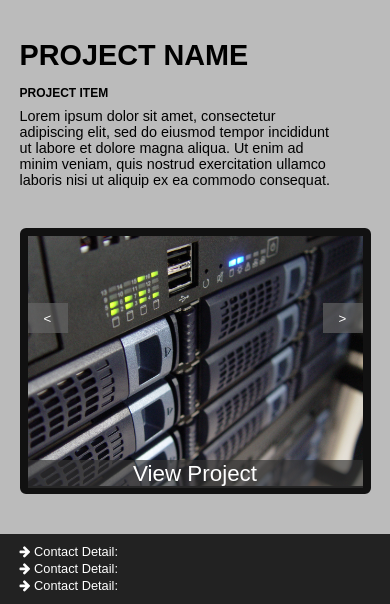
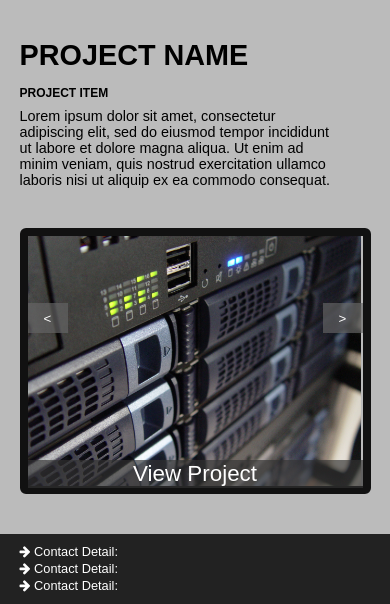
Before and after one commit to hoptond/portfolio, a PHP site: page / in a window 390 px wide. Shown: the part 493-1097 px from the top of the page. Run offline with PHP 8.4, Linux system fonts and the light colour scheme; some libraries are stand-ins or nearby versions.

Commit message:
fixed showcaseviewer image not taking up the whole box on lower resolutions

```diff
--- a/style.css
+++ b/style.css
@@ -136,6 +136,8 @@ header p {
     margin:40px 0 40px 0;
     background-image: url(projectexample.jpg);
     background-size: 100% auto;
+    background-position: center;
+    background-repeat: no-repeat;
 }
 .showcasenav {
     margin: 20% 0 25% 0;
@@ -233,6 +235,11 @@ ul>li{
         width: 90%;
     }
 }
+@media screen and (max-width: 402px) {
+    #showcaseviewer {
+        background-size: auto 100%;
+    }
+}
 @media screen and (max-width: 366px) {
     #navwrapper {
         width:97.5%;
```
